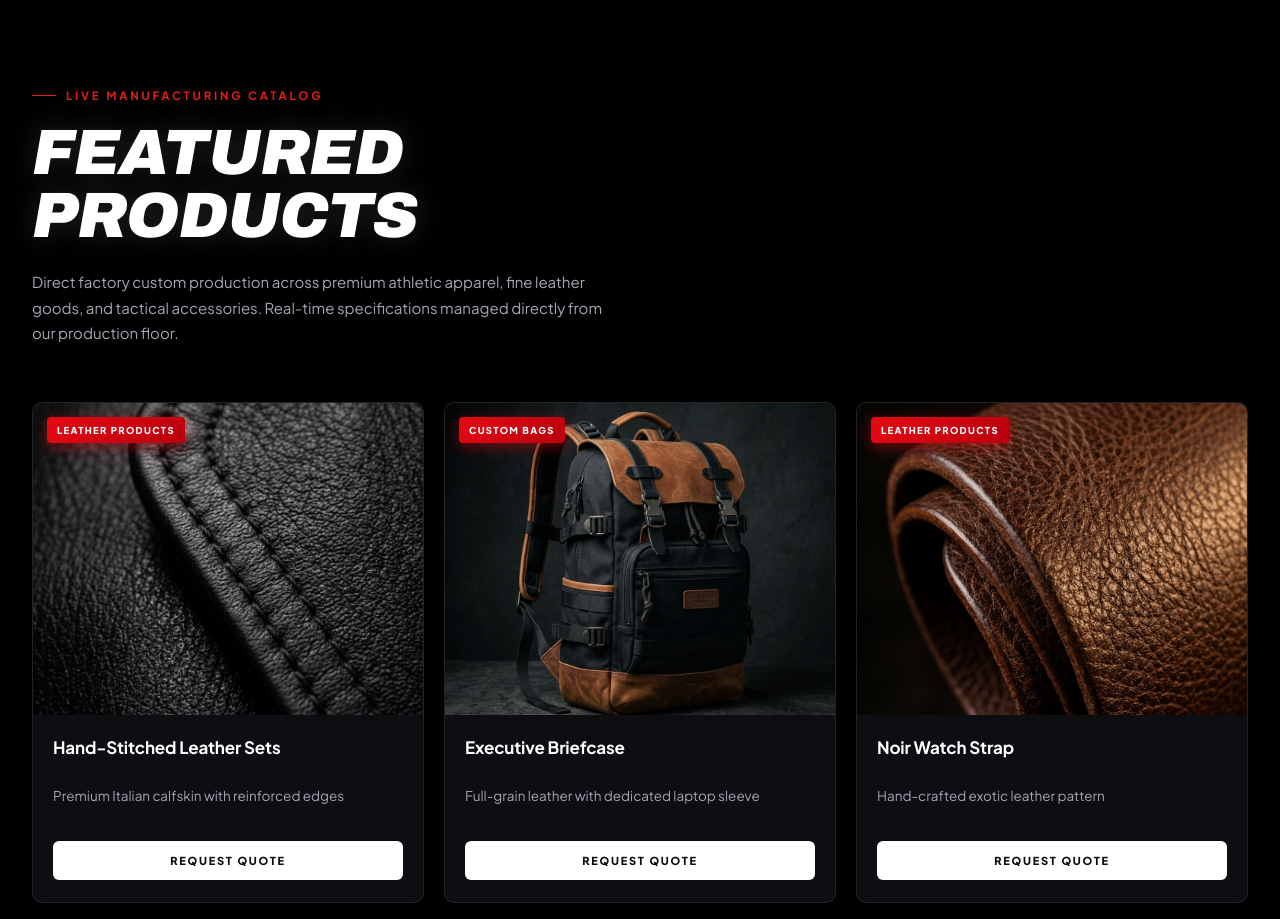
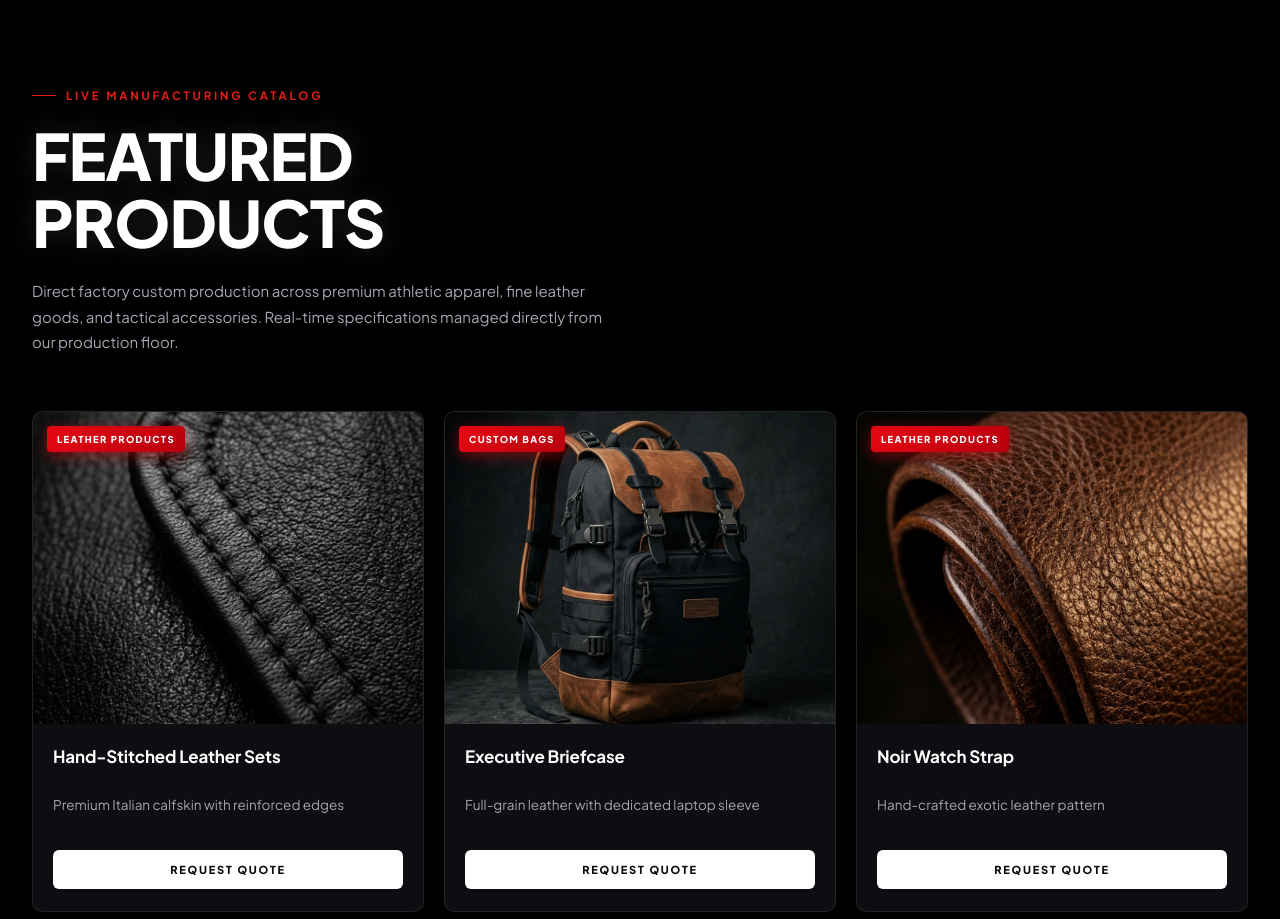
Before and after one commit to devdevcipator-arch/quantumwearsx, a Next.js app: page / in a window 1280 px wide. Shown: the part 2820-3739 px from the top of the page. Built offline with nearby package versions, Linux system fonts and the light colour scheme; no server answers; the database is empty; a web font is replaced by a local one.

Commit message:
style: update featured products heading font family to Plus Jakarta Sans

```diff
--- a/app/globals.css
+++ b/app/globals.css
@@ -1507,12 +1507,12 @@ button {
 }
 
 .products-heading {
-  font-family: 'Archivo', var(--font-sans);
+  font-family: var(--font-sans);
   font-size: clamp(40px, 5vw, 64px);
   font-weight: 900;
-  font-style: italic;
-  font-stretch: 75%;
-  line-height: 0.98;
+  font-style: normal;
+  font-stretch: normal;
+  line-height: 1.05;
   letter-spacing: -0.015em;
   text-transform: uppercase;
   color: var(--text-white);
```
